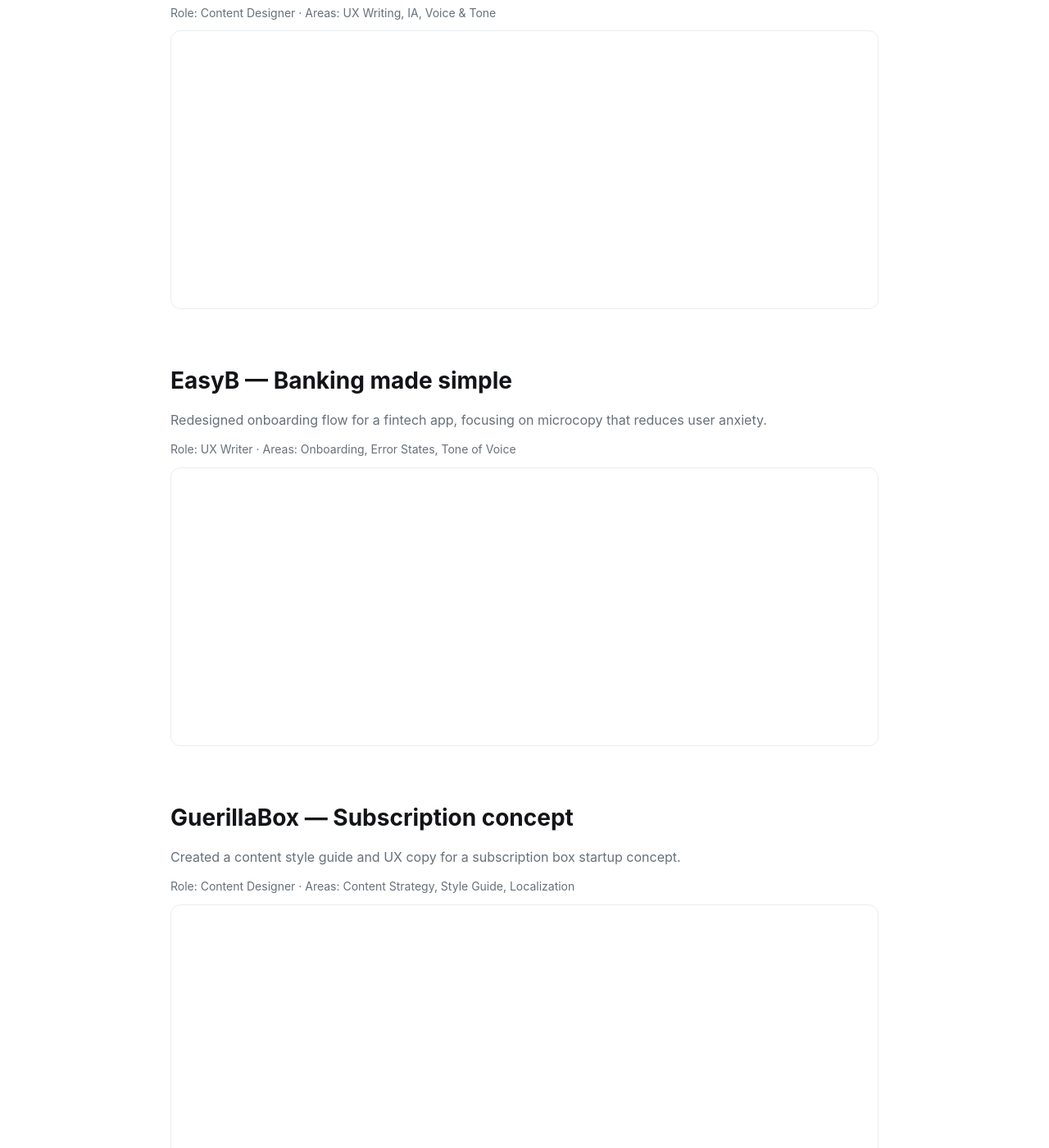
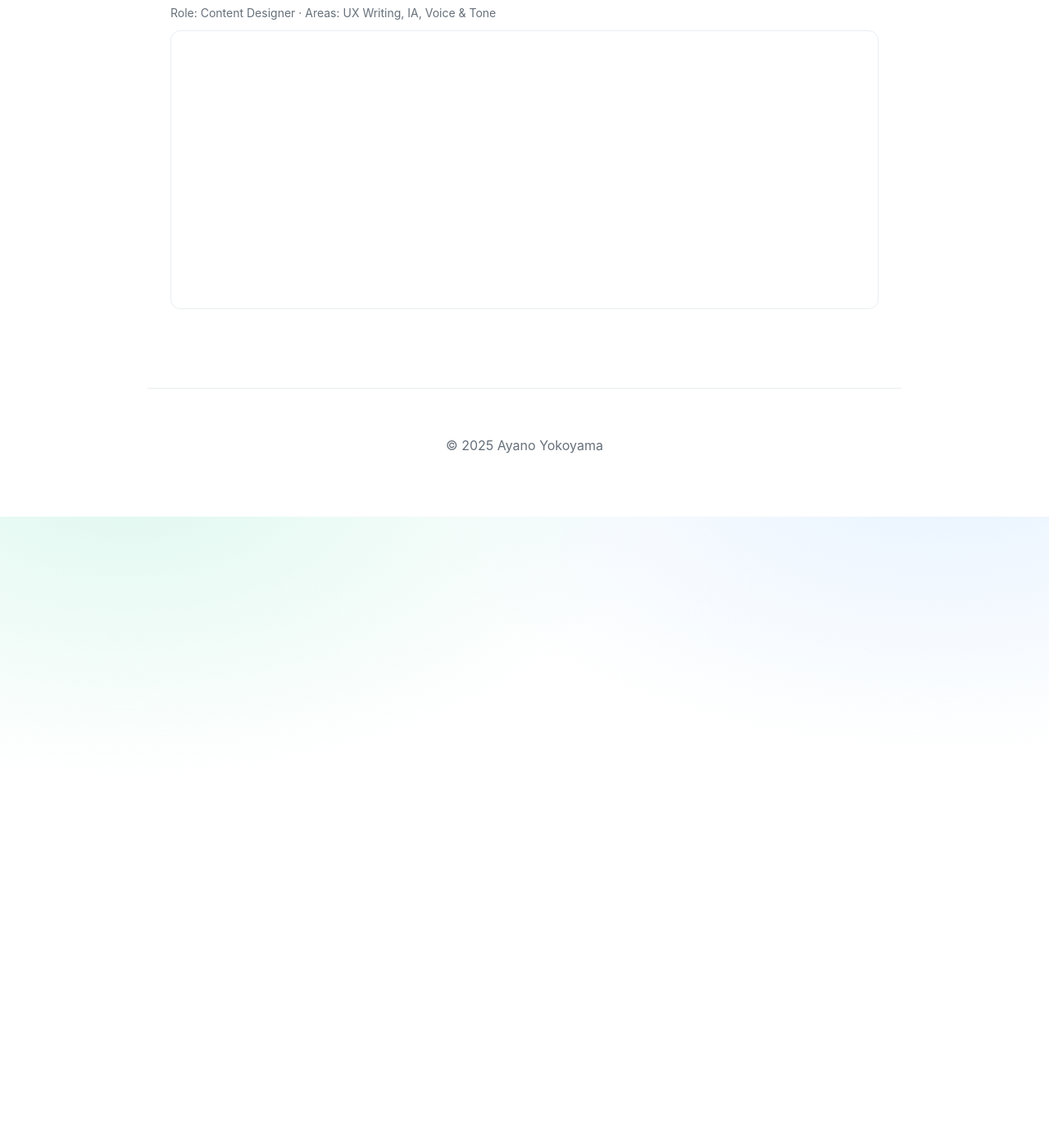
Before and after one commit to ayanoyokoyama/ayanoyokoyama-github.io, a Jekyll site: the page built from index.md, in a window 1280 px wide and 1400 px high, scrolled down 446 px. Shown: the whole window at 82% size. Built offline with Jekyll 4.4.1, drawn with Linux system fonts in a browser that asks for light colours.

Commit message:
Update index.md

```diff
--- a/index.md
+++ b/index.md
@@ -9,25 +9,6 @@ hero_text: I’m Ayano, a content designer focused on clear, accessible product
   <p class="desc">Onboarding microcopy, help-center IA, tone and voice, and research-informed iterations.</p>
   <p class="meta">Role: Content Designer · Areas: UX Writing, IA, Voice & Tone</p>
   <a href="/projects/naia/">
-    <!-- you can swap for your screenshot later -->
     <div class="thumb gradient bg-spring-2"></div>
   </a>
 </article>
-
-<article class="item">
-  <a class="title" href="/projects/easyb/">EasyB — Banking made simple</a>
-  <p class="desc">Redesigned onboarding flow for a fintech app, focusing on microcopy that reduces user anxiety.</p>
-  <p class="meta">Role: UX Writer · Areas: Onboarding, Error States, Tone of Voice</p>
-  <a href="/projects/easyb/">
-    <div class="thumb gradient bg-spring-3"></div>
-  </a>
-</article>
-
-<article class="item">
-  <a class="title" href="/projects/guerillabox/">GuerillaBox — Subscription concept</a>
-  <p class="desc">Created a content style guide and UX copy for a subscription box startup concept.</p>
-  <p class="meta">Role: Content Designer · Areas: Content Strategy, Style Guide, Localization</p>
-  <a href="/projects/guerillabox/">
-    <div class="thumb gradient bg-spring-4"></div>
-  </a>
-</article>
```
